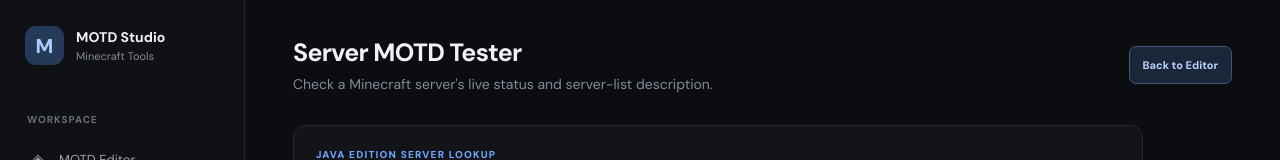
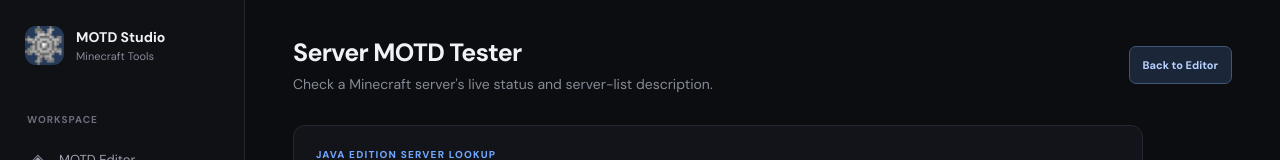
Before and after one commit to Hmr-Abood/MOTD-Studio, a plain HTML site: page server-tester.html in a window 1280 px wide. Shown: the top 160 px of the page. Drawn offline with Linux system fonts and the light colour scheme.

Commit message:
Use animated logo GIF across website branding

```diff
--- a/server-tester.html
+++ b/server-tester.html
@@ -4,6 +4,7 @@
     <meta charset="UTF-8">
     <meta name="viewport" content="width=device-width, initial-scale=1.0">
     <meta name="theme-color" content="#0c0d10">
+    <link rel="icon" type="image/gif" href="/assets/icons/logo.gif">
     <title>Server MOTD Tester | MOTD Studio</title>
     <meta name="description" content="Check a Minecraft server's live status, MOTD, players, and version.">
     <link rel="stylesheet" href="css/main.css">
@@ -13,7 +14,7 @@
 <body>
 <div class="app">
     <aside class="sidebar">
-        <div class="brand"><div class="brand-icon">M</div><div class="brand-text"><h2>MOTD Studio</h2><span>Minecraft Tools</span></div></div>
+        <div class="brand"><img class="brand-icon" src="/assets/icons/logo.gif" alt="MOTD Studio logo" width="39" height="39"><div class="brand-text"><h2>MOTD Studio</h2><span>Minecraft Tools</span></div></div>
         <div class="nav-label">WORKSPACE</div>
         <nav class="navigation">
             <a href="/" class="nav-item"><span class="nav-icon">◈</span>MOTD Editor</a>
```
